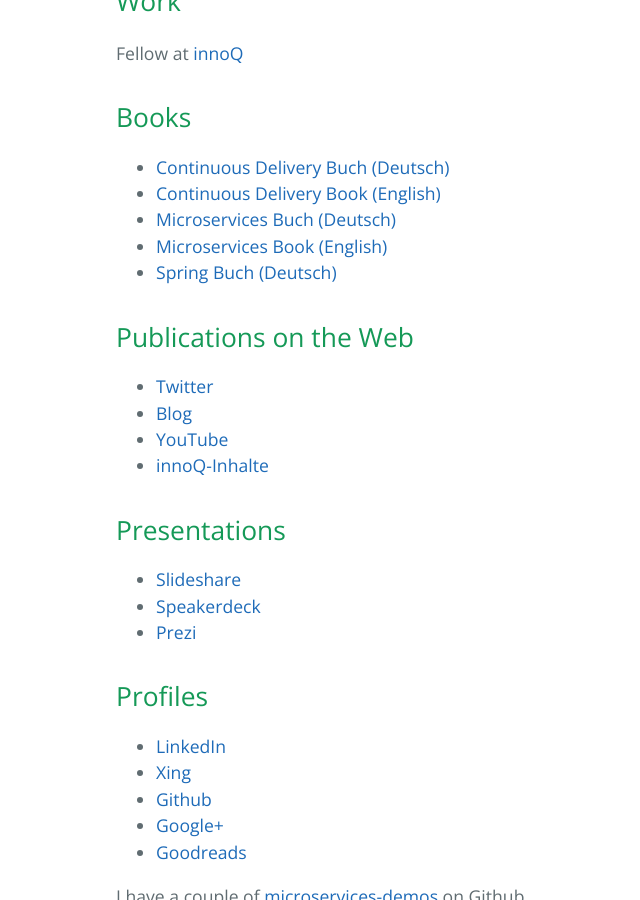
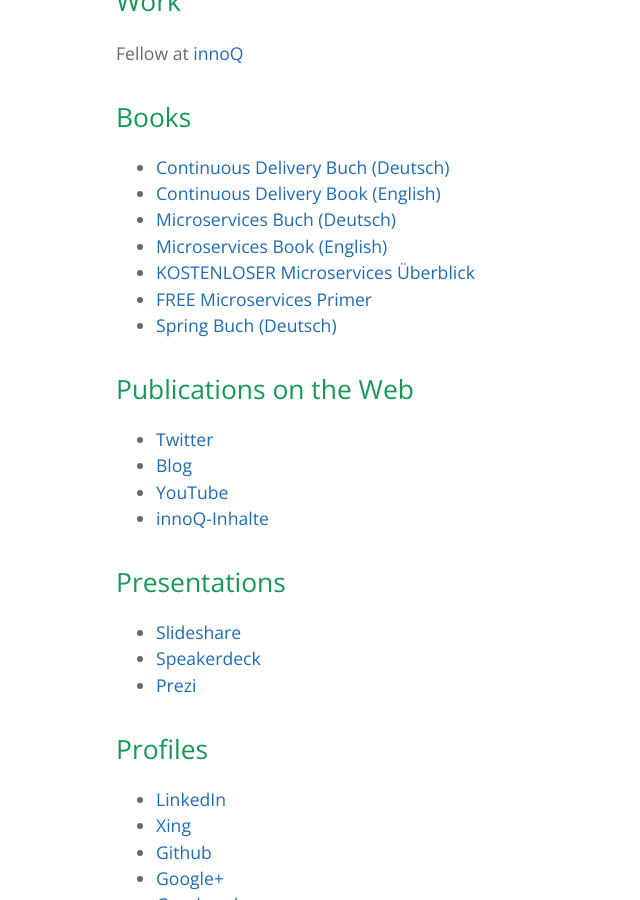
Before and after one commit to ewolff/ewolff.com, a Jekyll site: the page built from index.md, in a window 1280 px wide and 900 px high, scrolled down 495 px. Shown: the whole window, without its empty margins (108-748 px from the left). Built offline with Jekyll 4.4.1, drawn with Linux system fonts in a browser that asks for light colours; our own code applies the rules of GitHub Pages for plain Markdown files.

Commit message:
Add Microservices Primer / Microservices Überblick

```diff
--- a/index.md
+++ b/index.md
@@ -16,6 +16,8 @@
 * [Continuous Delivery Book (English)](http://continuous-delivery-book.com)
 * [Microservices Buch (Deutsch)](http://microservices-buch.de)
 * [Microservices Book (English)](http://microservices-book.com)
+* [KOSTENLOSER Microservices Überblick](http://microservices-buch.de/ueberblick.html)
+* [FREE Microservices Primer](http://microservices-book.com/primer.html)
 * [Spring Buch (Deutsch)](http://spring-buch.de)
 
 ## Publications on the Web
```
